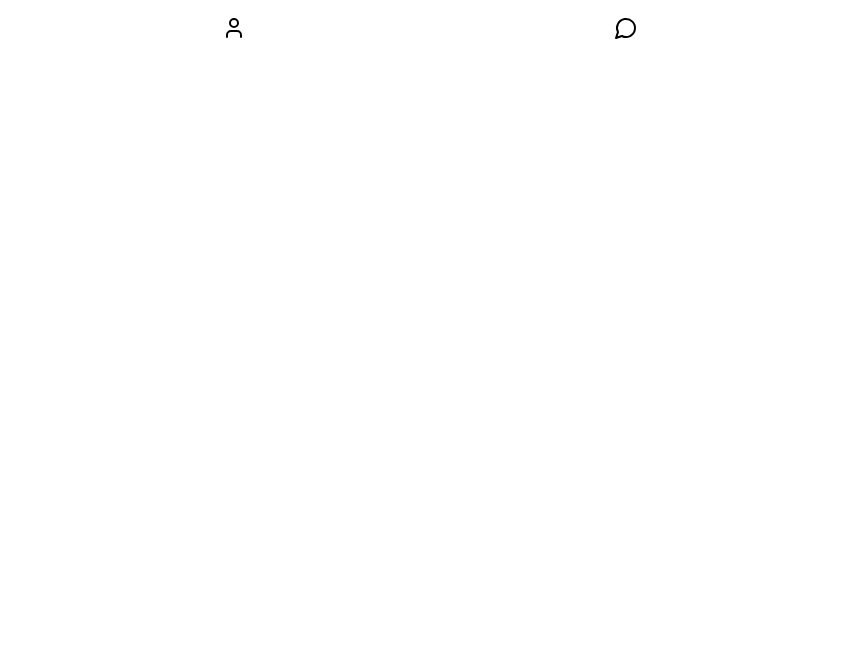
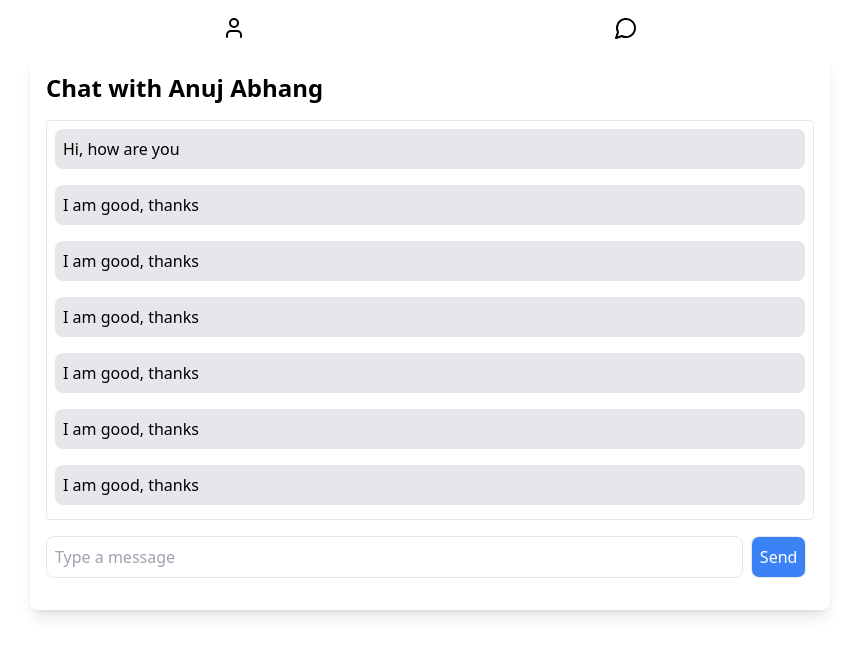
Before and after one commit to anujabhang/match-ai-frontend, a React (Vite) app: page /chats in a window 1280 px wide. Before the commit this address had no page. Shown: the top 656 px of the page, without its empty margins (210-1069 px from the left). Built offline with nearby package versions, Linux system fonts and the light colour scheme.

Commit message:
Add ChatScreen component

```diff
--- a/src/App.jsx
+++ b/src/App.jsx
@@ -6,6 +6,7 @@ import { Navbar } from "./components/Navbar";
 import { ProfileSelector } from "./components/ProfileSelector";
 import { MatchesList } from "./components/MatchesList";
 import { Route, BrowserRouter as Router, Routes } from "react-router-dom";
+import { ChatScreen } from "./components/ChatScreen";
 
 function App() {
   return (
@@ -15,6 +16,7 @@ function App() {
         <Routes>
           <Route path="/" element={<ProfileSelector />} />
           <Route path="/matches" element={<MatchesList />} />
+          <Route path="/chats" element={<ChatScreen />} />
         </Routes>
       </Router>
     </>
--- /dev/null
+++ b/src/components/ChatScreen.jsx
@@ -0,0 +1,55 @@
+import React, { useState } from "react";
+
+export const ChatScreen = () => {
+  const [input, setInput] = useState("");
+
+  const handleSend = () => {
+    if (input.trim()) {
+      //check if user has entered only spaces
+      console.log(input);
+      setInput("");
+    }
+  };
+  return (
+    <div className="mx-60 rounded-lg shadow-lg p-4">
+      <h2 className="text-2xl font-bold mb-4">Chat with Anuj Abhang</h2>
+      <div className="h-[50vh] border rounded overflow-y-auto mb-4 p-2">
+        {[
+          "Hi, how are you",
+          "I am good, thanks",
+          "I am good, thanks",
+          "I am good, thanks",
+          "I am good, thanks",
+          "I am good, thanks",
+          "I am good, thanks",
+          "I am good, thanks",
+          "I am good, thanks",
+          "I am good, thanks",
+          "I am good, thanks",
+        ].map((message, index) => {
+          return (
+            <div key={index}>
+              <div className="mb-4 p-2 rounded-lg bg-gray-200">{message}</div>
+            </div>
+          );
+        })}
+      </div>
+      <div className="flex justify-between">
+        <input
+          type="text"
+          value={input} //value is not what we type e.target.value is what we type
+          //this value we are just using to handleSend
+          onChange={(e) => setInput(e.target.value)}
+          className="border w-11/12 rounded-lg  overflow-y-auto mb-4 p-2"
+          placeholder="Type a message"
+        />
+        <button
+          onClick={handleSend}
+          className="border bg-blue-500 text-white rounded-lg overflow-y-auto mb-4 mx-2 p-2"
+        >
+          Send
+        </button>
+      </div>
+    </div>
+  );
+};
--- a/src/components/Navbar.jsx
+++ b/src/components/Navbar.jsx
@@ -3,7 +3,7 @@ import { User, MessageCircle } from "lucide-react";
 import { Link } from "react-router-dom";
 
 export const Navbar = () => {
-  const [userClicked, setUserClicked] = useState(true);
+
   return (
     <div className="max-w-md mx-auto">
       <div className="flex justify-between">
```
